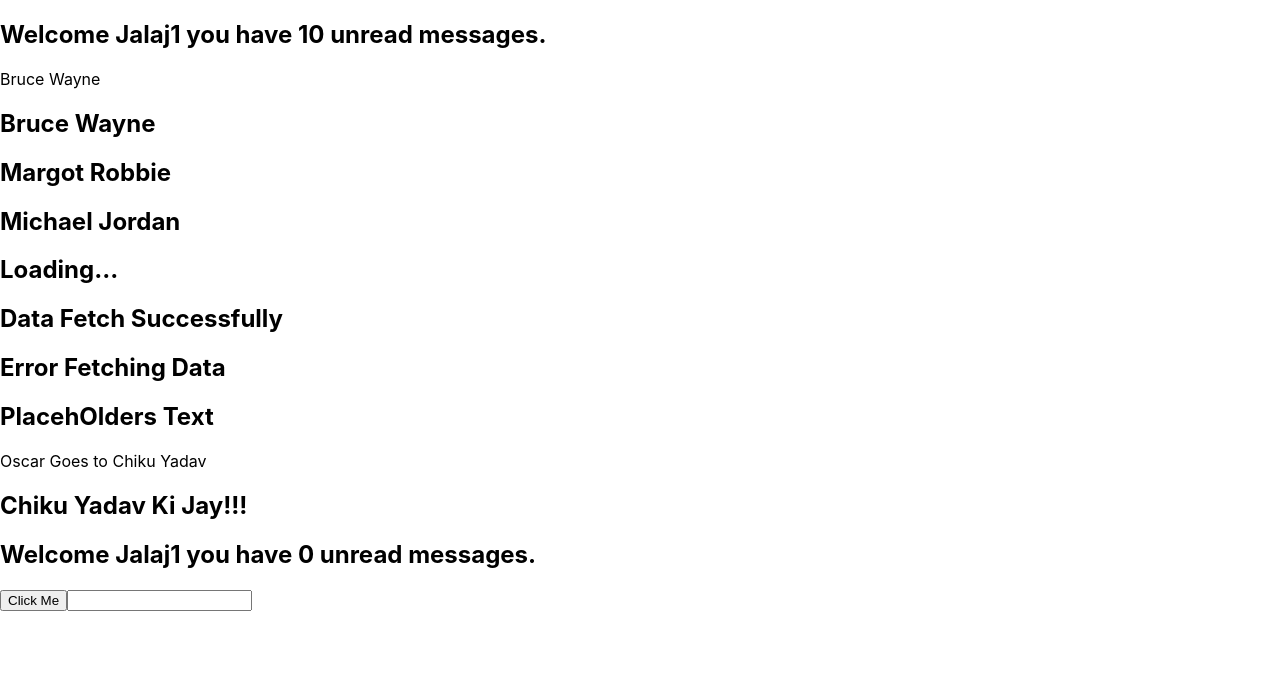
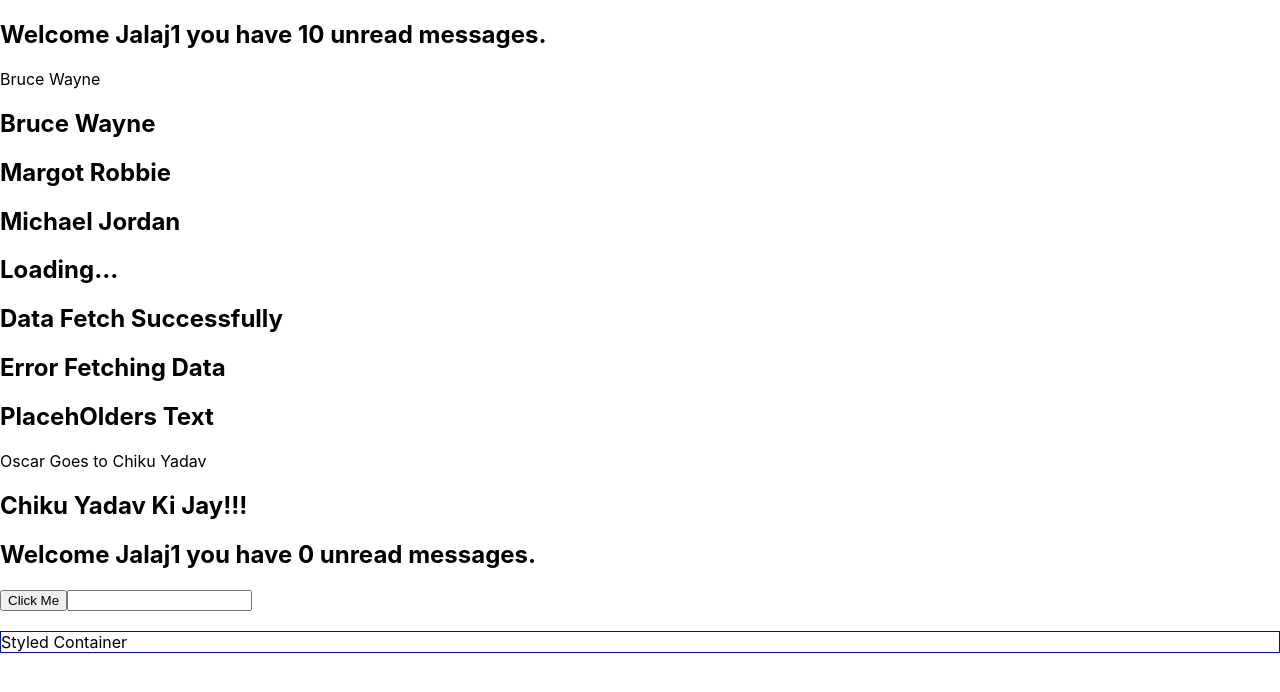
Before and after one commit to JalajYadav/react_typescript_demo, a React (Create React App) app: page / in a window 1280 px wide. Shown: the top 692 px of the page. Built offline with nearby package versions, Linux system fonts and the light colour scheme.

Commit message:
Lesson (7) : Style Props

```diff
--- a/src/App.tsx
+++ b/src/App.tsx
@@ -1,5 +1,6 @@
 import React from 'react';
 import { Button } from './components/Button';
+import { Contanier } from './components/Container';
 import { Greet } from './components/Greet';
 import { Heading } from './components/Heading';
 import { Input } from './components/Input';
@@ -43,6 +44,8 @@ function App() {
 
       <Button handleClick={(event,otherData)=>console.log("Button Clicked",otherData)}/>
       <Input handleChange={(event)=>console.log(event)} value={"someValue"}/>
+
+      <Contanier styles={{border:"1px solid blue",marginTop:"20px"}}/>
     </div>
   );
 }
--- /dev/null
+++ b/src/components/Container.tsx
@@ -0,0 +1,13 @@
+import React from "react"
+
+type ContainerProps = {
+    styles : React.CSSProperties;
+}
+
+export const Contanier = (props:ContainerProps)=>{
+    return(
+        <div style={props.styles}>
+            Styled Container
+        </div>
+    )
+}
```
